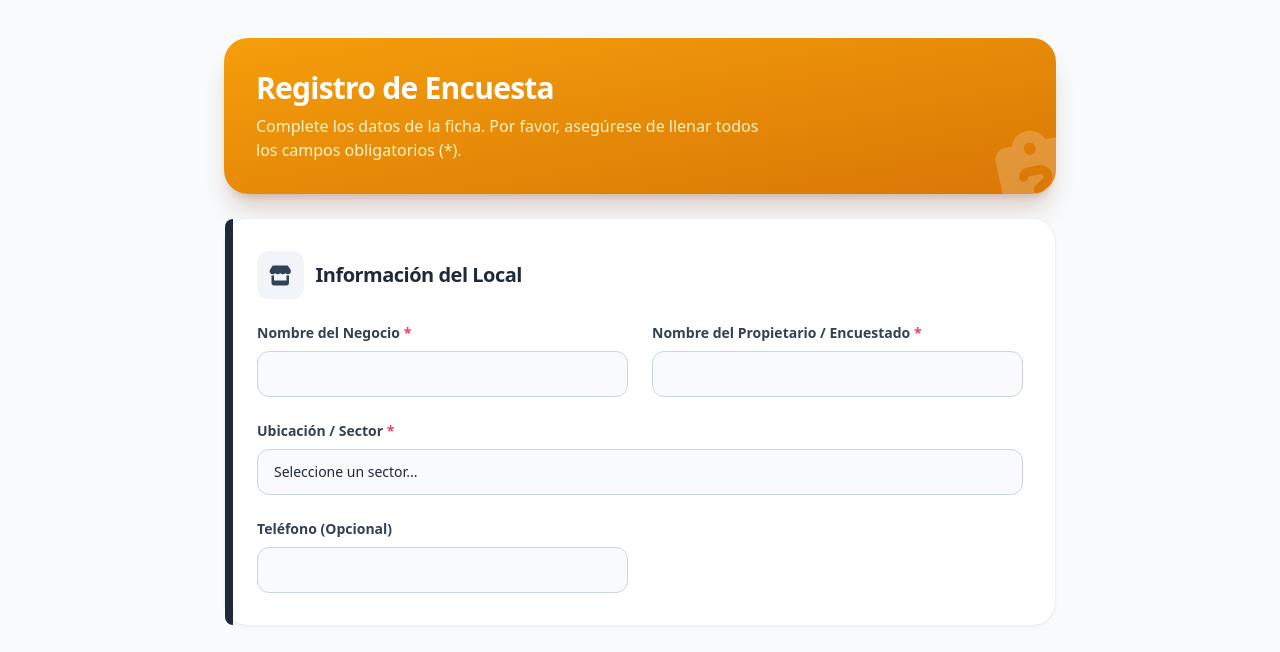
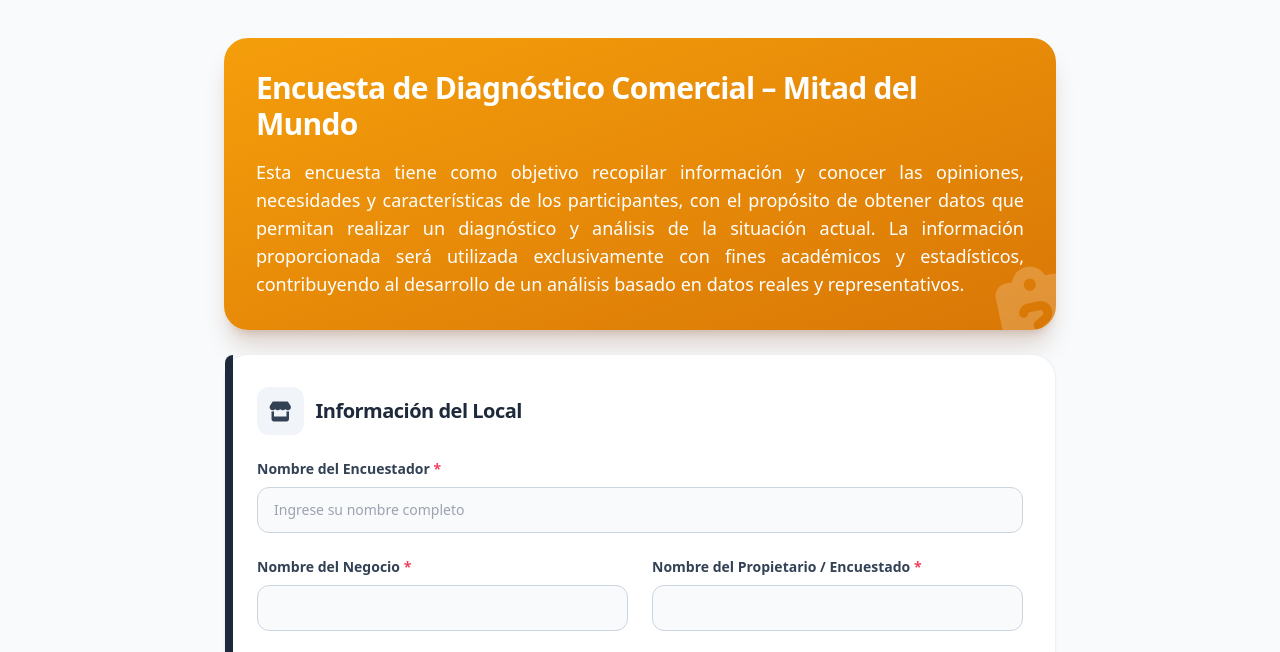
Before and after one commit to outfitlab77-crypto/Recopilaci-n-de-datos-CENESTUR, a plain HTML site: page index.html in a window 1280 px wide. Shown: the part 99-751 px from the top of the page. Drawn offline with nearby package versions, Linux system fonts and the light colour scheme; no server answers.

Commit message:
Add files via upload

```diff
--- a/index.html
+++ b/index.html
@@ -70,9 +70,10 @@
             <div
                 class="bg-gradient-to-br from-amber-500 to-amber-600 rounded-3xl p-6 sm:p-8 text-white shadow-xl shadow-amber-900/20 relative overflow-hidden">
                 <div class="relative z-10">
-                    <h2 class="text-2xl sm:text-3xl font-black mb-2 tracking-tight">Registro de Encuesta</h2>
-                    <p class="text-amber-100 font-medium text-sm sm:text-base max-w-lg">Complete los datos de la ficha.
-                        Por favor, asegúrese de llenar todos los campos obligatorios (*).</p>
+                    <h2 class="text-2xl sm:text-3xl font-black mb-4 tracking-tight">Encuesta de Diagnóstico Comercial – Mitad del Mundo</h2>
+                    <p class="text-white text-base sm:text-lg font-medium leading-relaxed text-justify max-w-4xl">
+                        Esta encuesta tiene como objetivo recopilar información y conocer las opiniones, necesidades y características de los participantes, con el propósito de obtener datos que permitan realizar un diagnóstico y análisis de la situación actual. La información proporcionada será utilizada exclusivamente con fines académicos y estadísticos, contribuyendo al desarrollo de un análisis basado en datos reales y representativos.
+                    </p>
                 </div>
                 <i
                     class="fa-solid fa-clipboard-question absolute -right-4 -bottom-8 text-8xl opacity-20 transform -rotate-12"></i>
@@ -90,6 +91,10 @@
                         <h3 class="text-xl font-bold text-slate-800 tracking-tight">Información del Local</h3>
                     </div>
                     <div class="grid grid-cols-1 sm:grid-cols-2 gap-6">
+                        <div class="sm:col-span-2">
+                            <label class="block text-sm font-bold text-slate-700 mb-2">Nombre del Encuestador <span class="text-rose-500">*</span></label>
+                            <input type="text" id="encuestador" class="w-full px-4 py-3 bg-slate-50 border border-slate-300 rounded-xl focus:ring-2 focus:ring-amber-500 focus:border-amber-500 outline-none transition-all text-sm font-medium" placeholder="Ingrese su nombre completo" required>
+                        </div>
                         <div>
                             <label class="block text-sm font-bold text-slate-700 mb-2">Nombre del Negocio <span
                                     class="text-rose-500">*</span></label>
@@ -749,6 +754,7 @@
         </footer>
     </main>
 
+
     <!-- Mobile Navigation -->
     <nav
         class="md:hidden fixed bottom-0 w-full bg-white border-t border-slate-200 flex justify-around p-3 pb-8 z-40 shadow-[0_-4px_20px_rgba(0,0,0,0.05)]">
@@ -798,7 +804,7 @@
 
     <!-- Application Script -->
     <script>
-        const SCRIPT_URL = 'https://script.google.com/macros/s/AKfycbzDD6C1qMqy8ljTRPvgssRcVDyRSXElf8tu4XdDycuUBq_biOq-jIW4bW0f-yEln1WeyA/exec';
+        const SCRIPT_URL = 'https://script.google.com/macros/s/AKfycbzEsKoFTtQosE_Qmp9atX5ERIpjSNLv15gCHis_g7snv2GxxXCpLFkThJ9k-LKaaMt2iA/exec';
         let records = [];
 
         window.onload = async function () {
@@ -824,6 +830,7 @@
                         records = rawData.map(r => ({
                             id: r.ID || r.id,
                             fecha: r.Fecha_Registro || r.fecha,
+                            encuestador: r.Encuestador || r.encuestador,
                             nombreNegocio: r.Nombre_Negocio || r.nombreNegocio,
                             propietario: r.Propietario || r.propietario,
                             ubicacion: r.Ubicacion || r.ubicacion,
@@ -971,6 +978,7 @@
             const newRecord = {
                 id: 'REC-' + Date.now(),
                 fecha: new Date().toISOString(),
+                encuestador: document.getElementById('encuestador').value.trim(),
                 nombreNegocio: document.getElementById('nombre_negocio').value.trim(),
                 propietario: document.getElementById('propietario').value.trim(),
                 ubicacion: document.getElementById('ubicacion').value === 'Otro' ? document.getElementById('ubicacion_otro').value.trim() : document.getElementById('ubicacion').value,
@@ -1013,6 +1021,7 @@
                     const googleRecord = {
                         ID: newRecord.id,
                         Fecha_Registro: newRecord.fecha,
+                        Encuestador: newRecord.encuestador,
                         Nombre_Negocio: newRecord.nombreNegocio,
                         Propietario: newRecord.propietario,
                         Ubicacion: newRecord.ubicacion,
@@ -1137,6 +1146,7 @@
                 </div>`;
             };
 
+            detailsHTML += renderQA('Encuestador', record.encuestador);
             detailsHTML += renderQA('Propietario', record.propietario);
             detailsHTML += renderQA('Ubicación', record.ubicacion);
             detailsHTML += renderQA('Teléfono', record.telefono);
```
